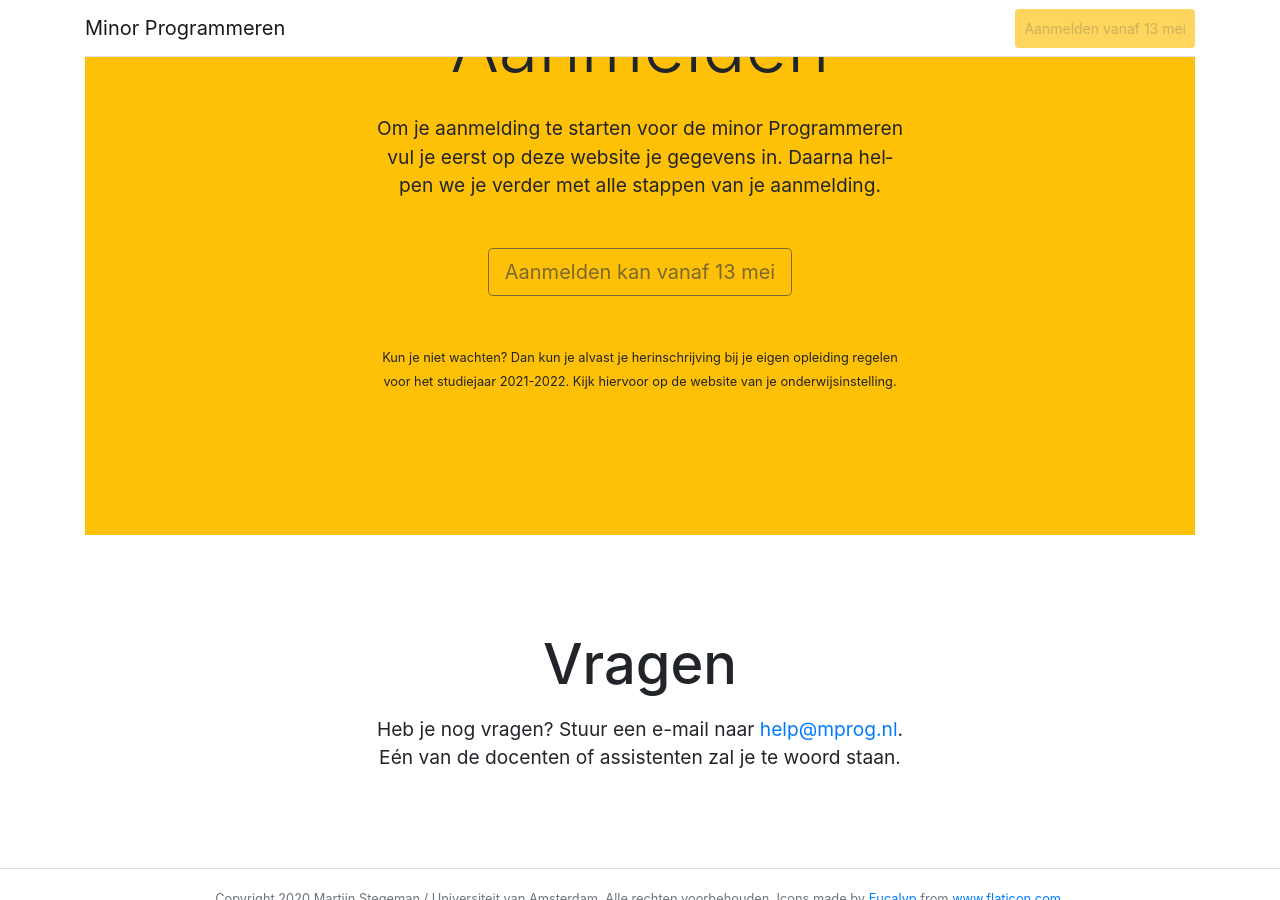
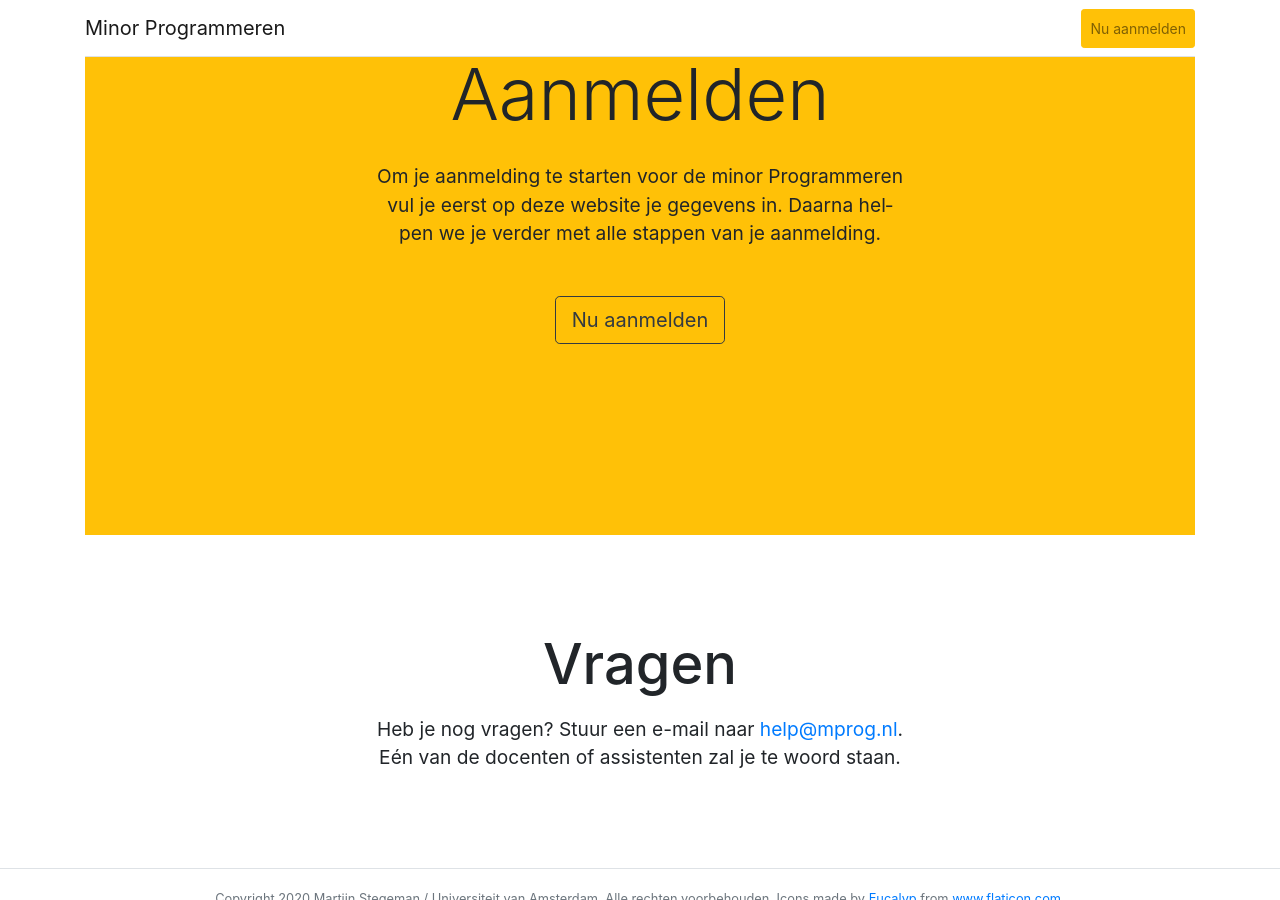
Before and after one commit to tdoolan/info, a Jekyll site: the page built from minoren/minprog/index.md, in a window 1280 px wide and 900 px high, scrolled down 6244 px. Built offline with Jekyll 4.4.1, drawn with Linux system fonts in a browser that asks for light colours.

Commit message:
enable rest of the link

```diff
--- a/_layouts/minai.html
+++ b/_layouts/minai.html
@@ -12,7 +12,7 @@
         </ul>
         <ul class="navbar-nav">
             <li class="nav-item float-right">
-                <a class="nav-link btn btn-warning btn-sm disabled" href="/minoren/aanmelden">Aanmelden vanaf 13 mei</a>
+                <a class="nav-link btn btn-warning btn-sm" href="https://register.mprog.nl/">Nu aanmelden</a>
             </li>
         </ul>
     </div>
--- a/_layouts/minprog.html
+++ b/_layouts/minprog.html
@@ -20,7 +20,7 @@
         </ul>
         <ul class="navbar-nav">
             <li class="nav-item float-right">
-                <a class="nav-link btn btn-warning btn-sm disabled" href="/minoren/aanmelden">Aanmelden vanaf 13 mei</a>
+                <a class="nav-link btn btn-warning btn-sm" href="https://register.mprog.nl/">Nu aanmelden</a>
             </li>
         </ul>
     </div>
--- a/minoren/minprog/index.md
+++ b/minoren/minprog/index.md
@@ -151,9 +151,8 @@
             Om je aanmelding te starten voor de minor Programmeren vul je eerst op deze website je gegevens in. Daarna helpen we je verder met alle stappen van je aanmelding.
         </p>
         <p class="mb-0">
-            <a class="btn btn-outline-dark btn-lg disabled" href="/minoren/aanmelden">Aanmelden kan vanaf 13 mei</a>
+            <a class="btn btn-outline-dark btn-lg" href="https://register.mprog.nl/">Nu aanmelden</a>
         </p>
-        <p class="w-50 mx-auto mt-5"><small>Kun je niet wachten? Dan kun je alvast je herinschrijving bij je eigen opleiding regelen voor het studiejaar 2021-2022. Kijk hiervoor op de website van je onderwijsinstelling.</small></p>
     </div>
 </div>
 
```
